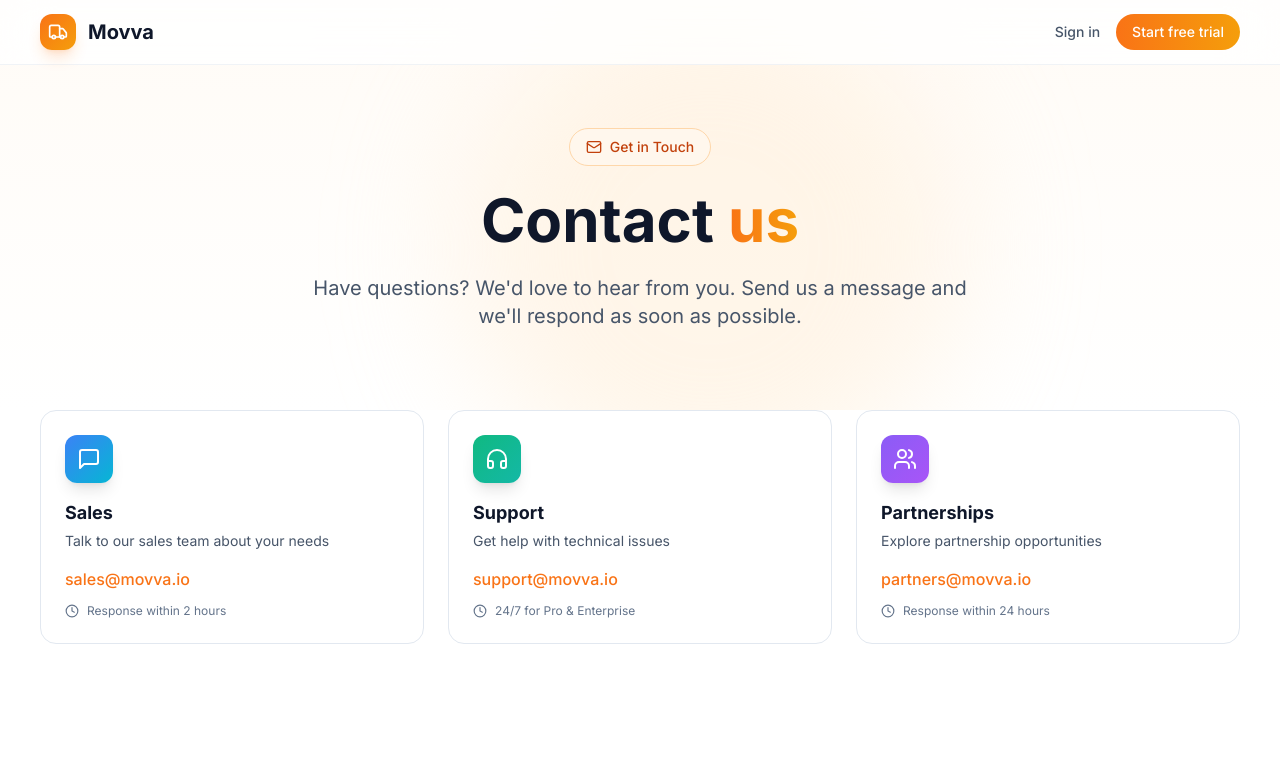
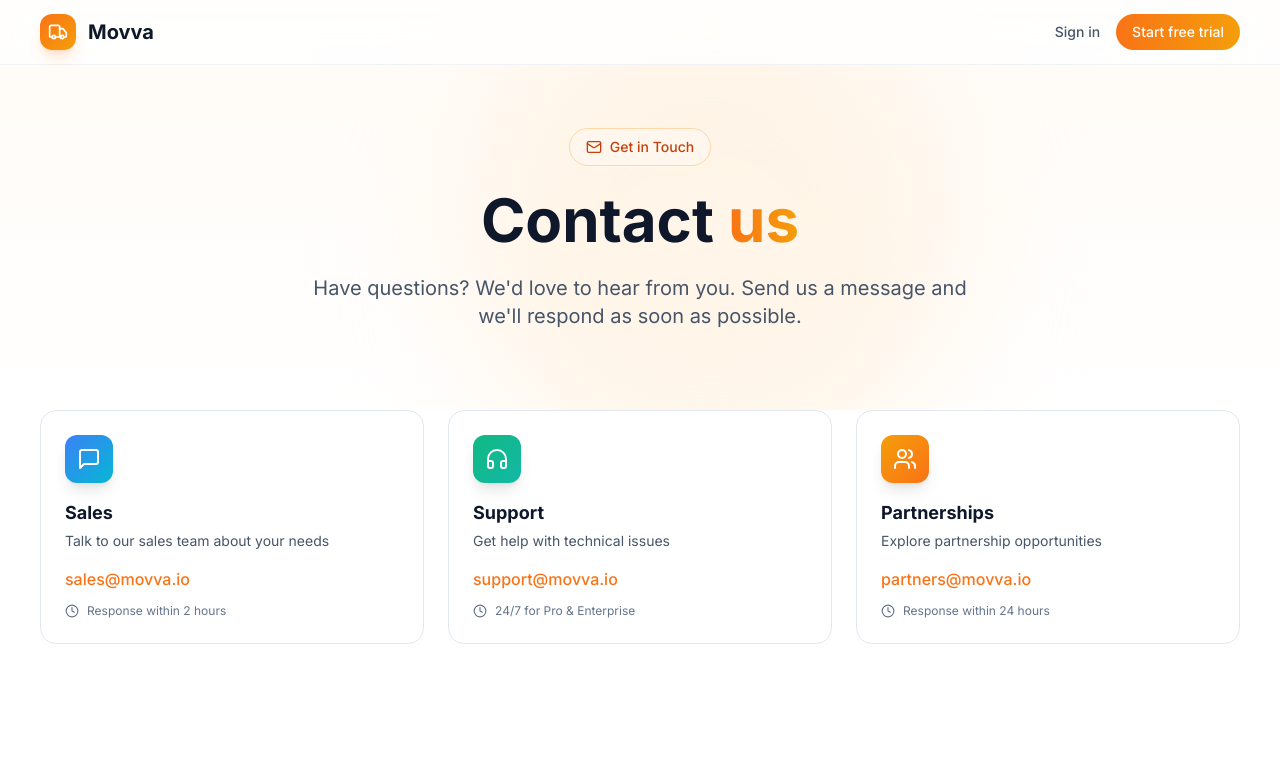
Before and after one commit to salim928/Last-Mile-Delivery-logistics-, a Next.js app in the folder frontend/: page /contact in a window 1280 px wide. Shown: the top 772 px of the page. Built offline with nearby package versions, Linux system fonts and the light colour scheme.

Commit message:
Complete branding update: fix Contact page form inputs and Pricing gradient

```diff
--- a/frontend/src/app/contact/page.tsx
+++ b/frontend/src/app/contact/page.tsx
@@ -39,7 +39,7 @@
     description: 'Explore partnership opportunities',
     email: 'partners@movva.io',
     response: 'Response within 24 hours',
-    gradient: 'from-violet-500 to-purple-500',
+    gradient: 'from-amber-500 to-orange-500',
   },
 ];
 
@@ -200,7 +200,7 @@
                         setSubmitted(false);
                         setFormData({ name: '', email: '', company: '', phone: '', subject: 'sales', message: '' });
                       }}
-                      className="text-indigo-600 font-medium hover:text-indigo-700"
+                      className="text-orange-600 font-medium hover:text-orange-700"
                     >
                       Send another message
                     </button>
@@ -217,7 +217,7 @@
                           required
                           value={formData.name}
                           onChange={(e) => setFormData({ ...formData, name: e.target.value })}
-                          className="w-full px-4 py-3 rounded-xl border border-slate-200 focus:outline-none focus:ring-2 focus:ring-indigo-500/20 focus:border-indigo-500"
+                          className="w-full px-4 py-3 rounded-xl border border-slate-200 focus:outline-none focus:ring-2 focus:ring-orange-500/20 focus:border-orange-500"
                           placeholder="John Doe"
                         />
                       </div>
@@ -230,7 +230,7 @@
                           required
                           value={formData.email}
                           onChange={(e) => setFormData({ ...formData, email: e.target.value })}
-                          className="w-full px-4 py-3 rounded-xl border border-slate-200 focus:outline-none focus:ring-2 focus:ring-indigo-500/20 focus:border-indigo-500"
+                          className="w-full px-4 py-3 rounded-xl border border-slate-200 focus:outline-none focus:ring-2 focus:ring-orange-500/20 focus:border-orange-500"
                           placeholder="john@company.com"
                         />
                       </div>
@@ -245,7 +245,7 @@
                           type="text"
                           value={formData.company}
                           onChange={(e) => setFormData({ ...formData, company: e.target.value })}
-                          className="w-full px-4 py-3 rounded-xl border border-slate-200 focus:outline-none focus:ring-2 focus:ring-indigo-500/20 focus:border-indigo-500"
+                          className="w-full px-4 py-3 rounded-xl border border-slate-200 focus:outline-none focus:ring-2 focus:ring-orange-500/20 focus:border-orange-500"
                           placeholder="Your company"
                         />
                       </div>
@@ -257,7 +257,7 @@
                           type="tel"
                           value={formData.phone}
                           onChange={(e) => setFormData({ ...formData, phone: e.target.value })}
-                          className="w-full px-4 py-3 rounded-xl border border-slate-200 focus:outline-none focus:ring-2 focus:ring-indigo-500/20 focus:border-indigo-500"
+                          className="w-full px-4 py-3 rounded-xl border border-slate-200 focus:outline-none focus:ring-2 focus:ring-orange-500/20 focus:border-orange-500"
                           placeholder="+233 XX XXX XXXX"
                         />
                       </div>
@@ -290,7 +290,7 @@
                         rows={5}
                         value={formData.message}
                         onChange={(e) => setFormData({ ...formData, message: e.target.value })}
-                        className="w-full px-4 py-3 rounded-xl border border-slate-200 focus:outline-none focus:ring-2 focus:ring-indigo-500/20 focus:border-indigo-500 resize-none"
+                        className="w-full px-4 py-3 rounded-xl border border-slate-200 focus:outline-none focus:ring-2 focus:ring-orange-500/20 focus:border-orange-500 resize-none"
                         placeholder="Tell us more about your inquiry..."
                       />
                     </div>
--- a/frontend/src/app/pricing/page.tsx
+++ b/frontend/src/app/pricing/page.tsx
@@ -44,7 +44,7 @@
     price: { monthly: 299, annually: 249 },
     currency: '₵',
     icon: Building2,
-    gradient: 'from-violet-500 to-purple-500',
+    gradient: 'from-amber-500 to-orange-500',
     popular: true,
     features: [
       { name: 'Up to 5,000 orders/month', included: true },
```
